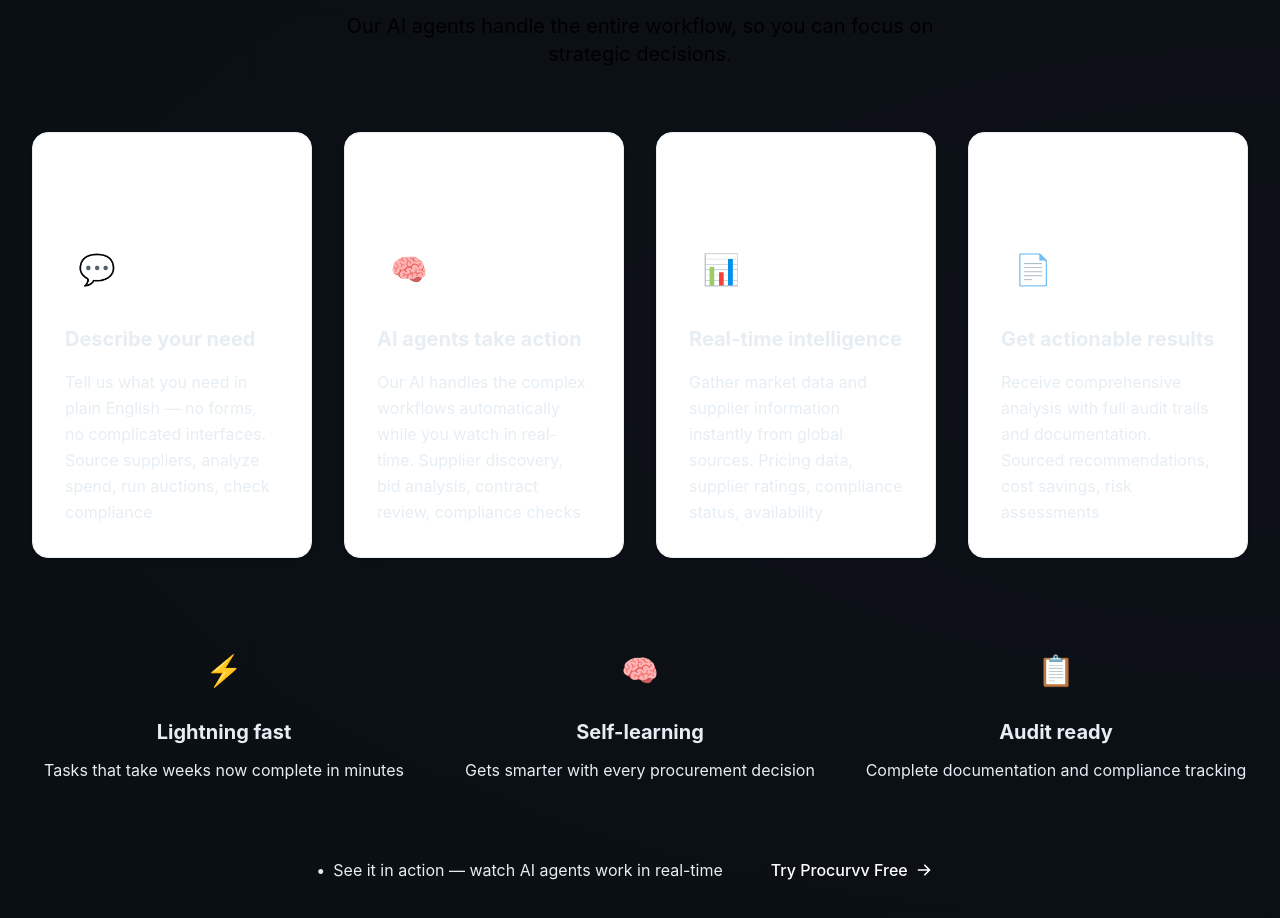
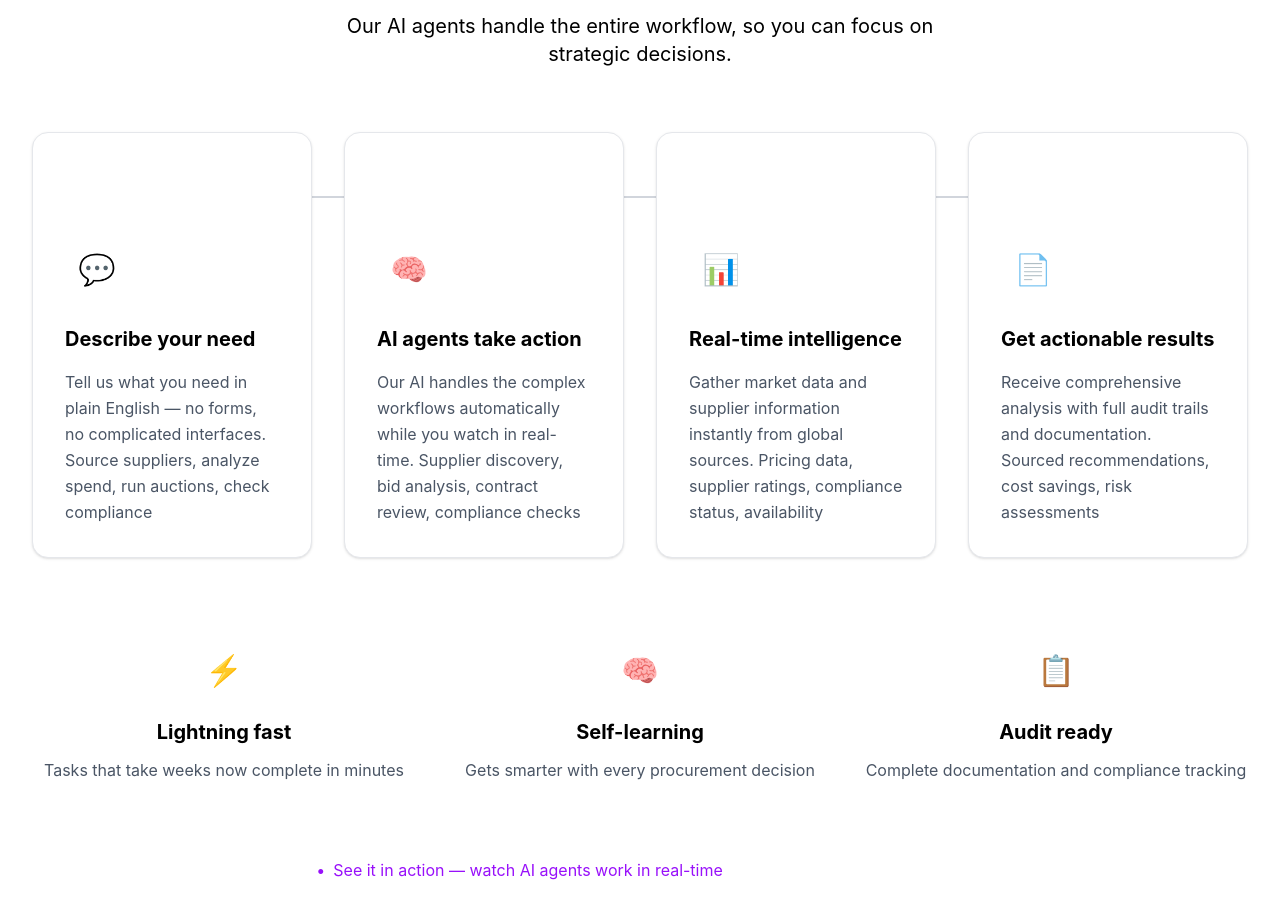
Before and after one commit to VishakBaddur/GPTforProcurement, a Next.js app: page /how-it-works in a window 1280 px wide. Shown: the part 240-1158 px from the top of the page. Built offline with nearby package versions, Linux system fonts and the light colour scheme.

Commit message:
FIX: Change How it Works page from dark theme to light theme and fix missing 'procurement' text

```diff
--- a/src/app/how-it-works/page.tsx
+++ b/src/app/how-it-works/page.tsx
@@ -54,9 +54,9 @@ export default function HowItWorksPage() {
   ];
 
   return (
-    <div className="min-h-screen bg-procurvv-bg">
+    <div className="min-h-screen bg-white">
       {/* Header */}
-      <header className="bg-white border-b border-procurvv-border">
+      <header className="bg-white border-b border-gray-200">
         <div className="max-w-7xl mx-auto px-4 sm:px-6 lg:px-8">
           <div className="flex justify-between items-center h-16">
             {/* Logo */}
@@ -110,7 +110,7 @@ export default function HowItWorksPage() {
               className="text-4xl md:text-6xl font-bold text-black mb-6"
             >
               From prompt to{' '}
-              <span className="bg-gradient-to-r from-procurvv-accent-blue to-procurvv-accent bg-clip-text text-transparent">
+              <span className="text-purple-600">
                 procurement
               </span>
             </motion.h1>
@@ -138,12 +138,12 @@ export default function HowItWorksPage() {
                 >
                   {/* Connection Line */}
                   {index < steps.length - 1 && (
-                    <div className="hidden lg:block absolute top-16 left-1/2 w-full h-0.5 bg-procurvv-border transform translate-x-8 z-0">
-                      <div className="absolute top-1/2 right-0 w-2 h-2 bg-procurvv-border rounded-full transform -translate-y-1/2"></div>
+                    <div className="hidden lg:block absolute top-16 left-1/2 w-full h-0.5 bg-gray-300 transform translate-x-8 z-0">
+                      <div className="absolute top-1/2 right-0 w-2 h-2 bg-gray-300 rounded-full transform -translate-y-1/2"></div>
                     </div>
                   )}
 
-                  <div className="bg-white rounded-2xl p-8 shadow-sm border border-procurvv-border relative z-10">
+                  <div className="bg-white rounded-2xl p-8 shadow-sm border border-gray-200 relative z-10">
                     {/* Number Circle */}
                     <div className={`w-12 h-12 bg-gradient-to-r ${step.color} rounded-full flex items-center justify-center text-white font-bold text-lg mb-6`}>
                       {step.number}
@@ -155,10 +155,10 @@ export default function HowItWorksPage() {
                     </div>
 
                     {/* Content */}
-                    <h3 className="text-xl font-bold text-procurvv-text mb-4">
+                    <h3 className="text-xl font-bold text-black mb-4">
                       {step.title}
                     </h3>
-                    <p className="text-procurvv-text leading-relaxed">
+                    <p className="text-gray-600 leading-relaxed">
                       {step.description}
                     </p>
                   </div>
@@ -181,10 +181,10 @@ export default function HowItWorksPage() {
                   <div className="w-16 h-16 bg-gradient-to-br from-procurvv-accent/10 to-procurvv-accent-light/10 rounded-full flex items-center justify-center text-3xl mx-auto mb-4">
                     {benefit.icon}
                   </div>
-                  <h3 className="text-xl font-bold text-procurvv-text mb-3">
+                  <h3 className="text-xl font-bold text-black mb-3">
                     {benefit.title}
                   </h3>
-                  <p className="text-procurvv-text">
+                  <p className="text-gray-600">
                     {benefit.description}
                   </p>
                 </motion.div>
@@ -200,7 +200,7 @@ export default function HowItWorksPage() {
             className="text-center"
           >
             <div className="flex flex-col sm:flex-row gap-4 justify-center items-center">
-              <a href="#" className="text-procurvv-accent hover:text-procurvv-accent-dark transition-colors flex items-center space-x-2">
+              <a href="#" className="text-purple-600 hover:text-purple-700 transition-colors flex items-center space-x-2">
                 <span>•</span>
                 <span>See it in action — watch AI agents work in real-time</span>
               </a>
```
